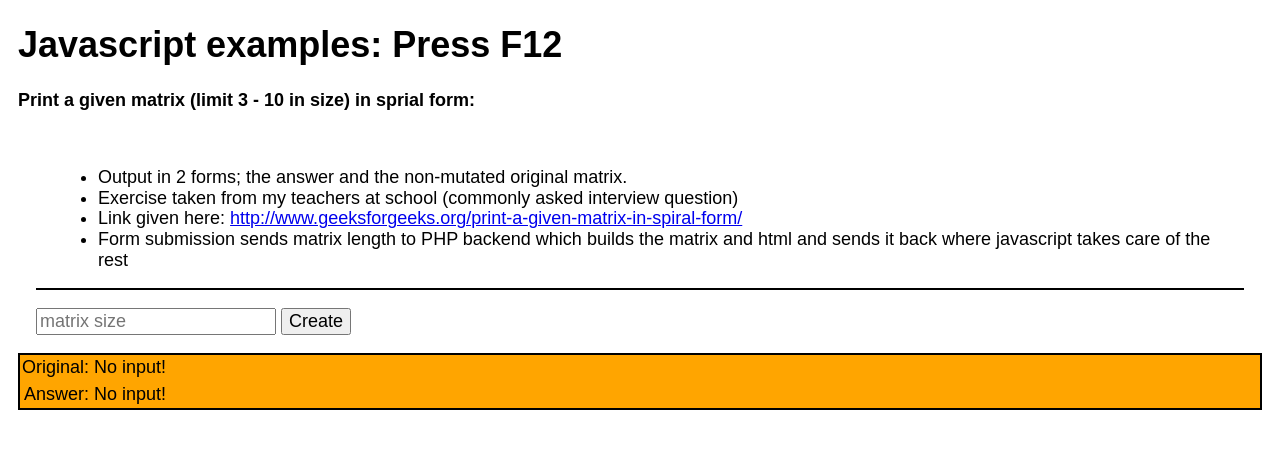
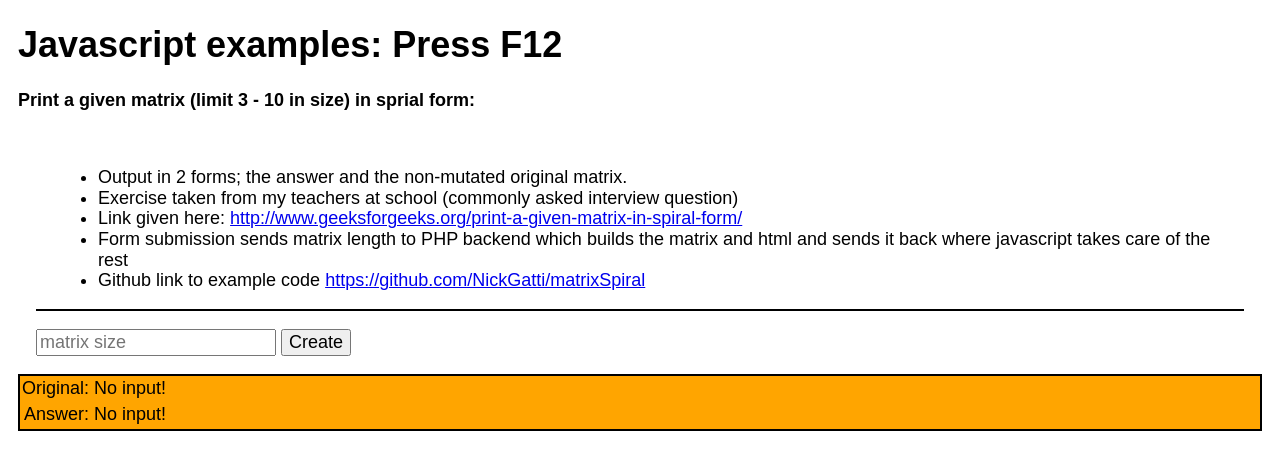
Before and after one commit to NickGatti/matrixSpiral, a PHP site: page / in a window 1280 px wide. Shown: the top 470 px of the page. Run offline with PHP 8.4, Linux system fonts and the light colour scheme.

Commit message:
link to git added

```diff
--- a/public/index.php
+++ b/public/index.php
@@ -21,6 +21,7 @@
             <li>Exercise taken from my teachers at school (commonly asked interview question)</li>
             <li>Link given here: <a href="http://www.geeksforgeeks.org/print-a-given-matrix-in-spiral-form/">http://www.geeksforgeeks.org/print-a-given-matrix-in-spiral-form/</a></li>
             <li>Form submission sends matrix length to PHP backend which builds the matrix and html and sends it back where javascript takes care of the rest</li>
+            <li>Github link to example code <a href="https://github.com/NickGatti/matrixSpiral">https://github.com/NickGatti/matrixSpiral</a></li>
             </ul>
         </blockquote>
 
```
